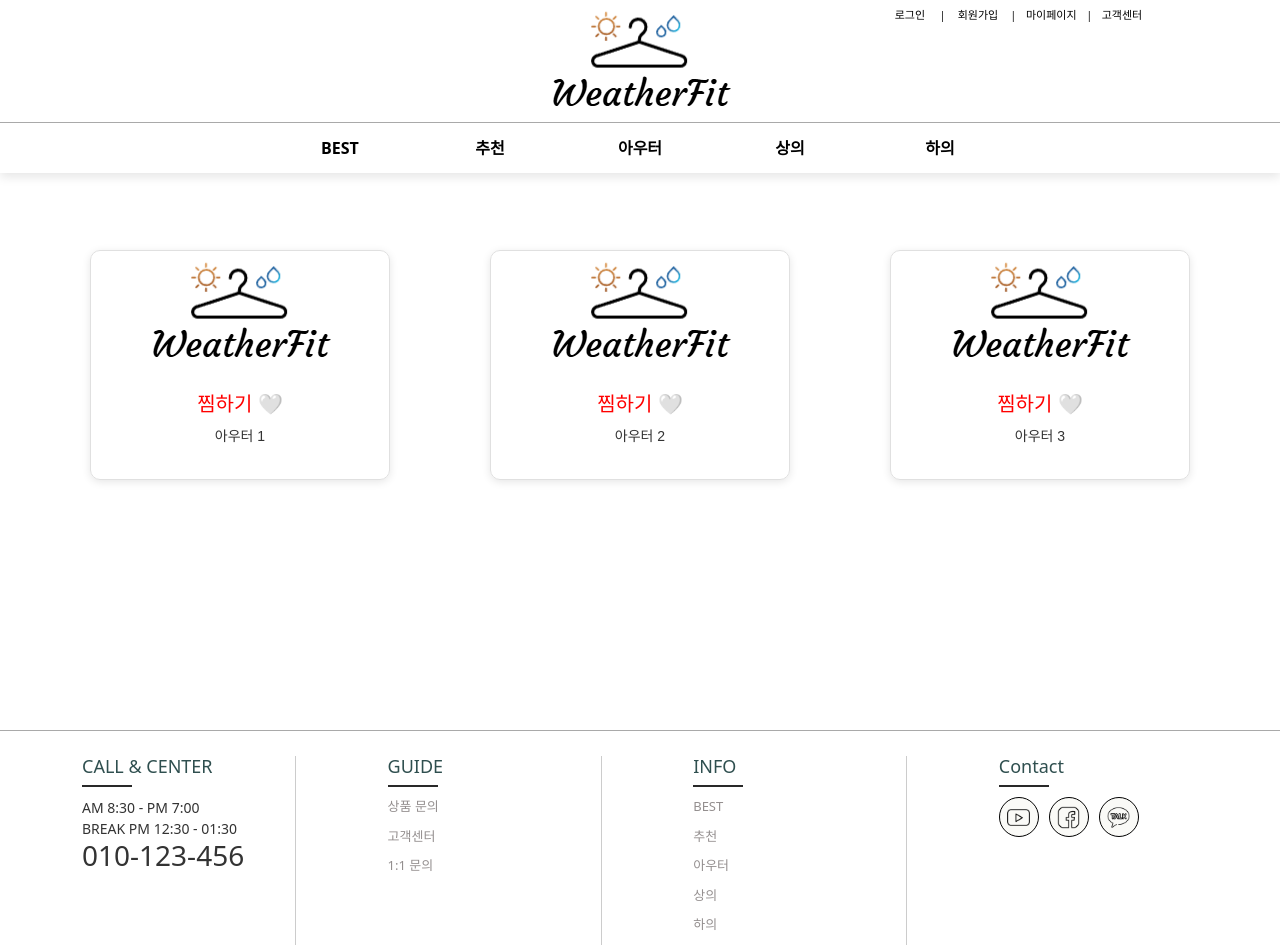
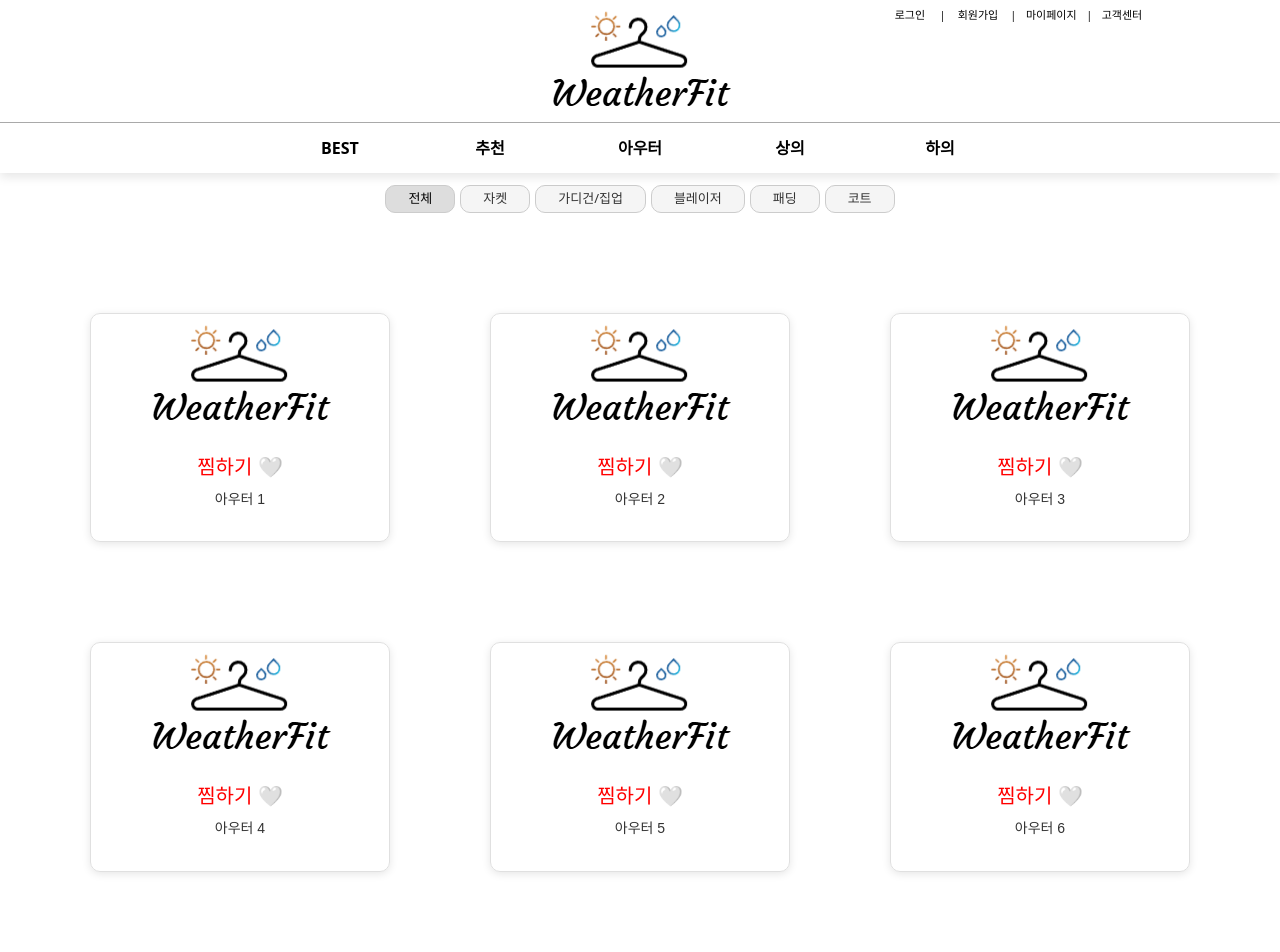
Before and after one commit to songyh00/WeatherFit, a React (Vite) app in the folder WeatherFitFrontend/: page /Outerwear in a window 1280 px wide. Shown: the top 952 px of the page. Built offline with nearby package versions, Linux system fonts and the light colour scheme.

Commit message:
outerpage 수정

```diff
--- /dev/null
+++ b/WeatherFitFrontend/src/layout/Outerwear.style.js
@@ -0,0 +1,69 @@
+import styled from 'styled-components';
+
+export const ContentsWrapper = styled.div`
+    padding-top: 185px; /* 메뉴에 가려지지 않도록 */
+`;
+
+export const CategoryMenu = styled.div`
+    display: flex;
+    justify-content: center;
+    gap: 5px;
+    margin-bottom: 30px;
+`;
+
+export const CategoryButton = styled.button`
+    padding: 3px 22px;
+    font-size: 13px;
+    background-color: ${props => (props.active ? '#ddd' : '#f5f5f5')};
+    color: ${props => (props.active ? '#000' : '#333')};
+    border: 1px solid #ccc;
+    border-radius: 10px;
+    cursor: pointer;
+    &:hover {
+        background-color: #ddd;
+    }
+`;
+
+export const MainContents = styled.div`
+    display: flex;
+    flex-wrap: wrap;
+    justify-content: center;
+    max-width: 1400px;
+    margin: 0 auto;
+    padding: 20px;
+`;
+
+export const Card = styled.div`
+    box-sizing: border-box;
+    transition: transform .1s, background-color .6s;
+    margin: 50px;
+    height: auto;
+    text-align: center;
+    width: 300px;
+    border: 1px solid #e0e0e0;
+    border-radius: 10px;
+    overflow: hidden;
+    font-family: Arial, sans-serif;
+    box-shadow: 0 2px 8px rgba(0, 0, 0, 0.1);
+
+    &:hover {
+        transform: scale(1.1);
+    }
+`;
+
+export const Content = styled.div`
+    padding: 16px;
+`;
+
+export const Like = styled.div`
+    color: #ff0000;
+    font-size: 20px;
+    cursor: pointer;
+`;
+
+export const ClothesText = styled.p`
+    font-size: 14px;
+    color: #333;
+    margin-top: 8px;
+    line-height: 1.4;
+`;
--- a/WeatherFitFrontend/src/pages/Outerwear.jsx
+++ b/WeatherFitFrontend/src/pages/Outerwear.jsx
@@ -6,87 +6,83 @@ import {
     Card,
     Content,
     Like,
-    ClothesText
-} from "../layout/Best.style.js";
+    ClothesText,
+    CategoryMenu,
+    CategoryButton
+} from "../layout/Outerwear.style.js";
 import logo from "../assets/logo.png";
 
+const items = [
+    { id: 1, name: "아우터 1", category: "자켓" },
+    { id: 2, name: "아우터 2", category: "자켓" },
+    { id: 3, name: "아우터 3", category: "가디건/집업" },
+    { id: 4, name: "아우터 4", category: "가디건/집업" },
+    { id: 5, name: "아우터 5", category: "블레이저" },
+    { id: 6, name: "아우터 6", category: "블레이저" },
+    { id: 7, name: "아우터 7", category: "패딩" },
+    { id: 8, name: "아우터 8", category: "패딩" },
+    { id: 9, name: "아우터 9", category: "코트" },
+    { id: 10, name: "아우터 10", category: "코트" }
+];
+
+const categories = ["전체", "자켓","가디건/집업", "블레이저", "패딩", "코트"];
+
 const Outerwear = () => {
+    const [favorites, setFavorites] = useState([]);
+    const [selectedCategory, setSelectedCategory] = useState("전체");
 
-    const [favorites, setFavorites] = useState([]);
-
-    // localStorage에서 찜 목록 불러오기
     useEffect(() => {
         const storedFavorites = JSON.parse(localStorage.getItem('favorites')) || [];
         setFavorites(storedFavorites);
     }, []);
 
-    // 찜 상태 토글
     const toggleFavorite = (id) => {
         const updatedFavorites = favorites.includes(id)
             ? favorites.filter((favoriteId) => favoriteId !== id)
             : [...favorites, id];
 
-        // 찜 목록을 localStorage에 저장
         setFavorites(updatedFavorites);
         localStorage.setItem('favorites', JSON.stringify(updatedFavorites));
     };
 
     const isFavorite = (id) => favorites.includes(id);
 
+    const filteredItems = selectedCategory === "전체"
+        ? items
+        : items.filter(item => item.category === selectedCategory);
 
     return (
         <ContentsWrapper>
+            <CategoryMenu>
+                {categories.map(cat => (
+                    <CategoryButton
+                        key={cat}
+                        active={selectedCategory === cat}
+                        onClick={() => setSelectedCategory(cat)}
+                    >
+                        {cat}
+                    </CategoryButton>
+                ))}
+            </CategoryMenu>
+
             <MainContents>
-
-                <Card>
+                {filteredItems.map(item => (
+                    <Card key={item.id}>
                         <img src={logo} alt="WeatherFit Logo" />
                         <Content>
                             <Like
-                            liked={isFavorite(1)}
-                            onClick={() => toggleFavorite(1)}
+                                liked={isFavorite(item.id)}
+                                onClick={() => toggleFavorite(item.id)}
                             >
-                            {isFavorite(1) ? '찜 했습니다 ❤️' : '찜하기 🤍'}
+                                {isFavorite(item.id) ? '찜 했습니다 ❤️' : '찜하기 🤍'}
                             </Like>
-                        <ClothesText>
-                            아우터 1
-                        </ClothesText>
+                            <ClothesText>{item.name}</ClothesText>
                         </Content>
                     </Card>
-
-                <Card>
-                    <img src={logo} alt="WeatherFit Logo" />
-                    <Content>
-                        <Like
-                            liked={isFavorite(2)}
-                            onClick={() => toggleFavorite(2)}
-                        >
-                            {isFavorite(2) ? '찜 했습니다 ❤️' : '찜하기 🤍'}
-                        </Like>
-                        <ClothesText>
-                            아우터 2
-                        </ClothesText>
-                    </Content>
-                </Card>
-
-                <Card>
-                    <img src={logo} alt="WeatherFit Logo" />
-                    <Content>
-                        <Like
-                            liked={isFavorite(3)}
-                            onClick={() => toggleFavorite(3)}
-                        >
-                            {isFavorite(3) ? '찜 했습니다 ❤️' : '찜하기 🤍'}
-                        </Like>
-                        <ClothesText>
-                            아우터 3
-                        </ClothesText>
-                    </Content>
-                </Card>
-
-
+                ))}
             </MainContents>
         </ContentsWrapper>
     );
-}
+};
 
 export default Outerwear;
```
Lines whose indentation alone changed are shown as unchanged.
